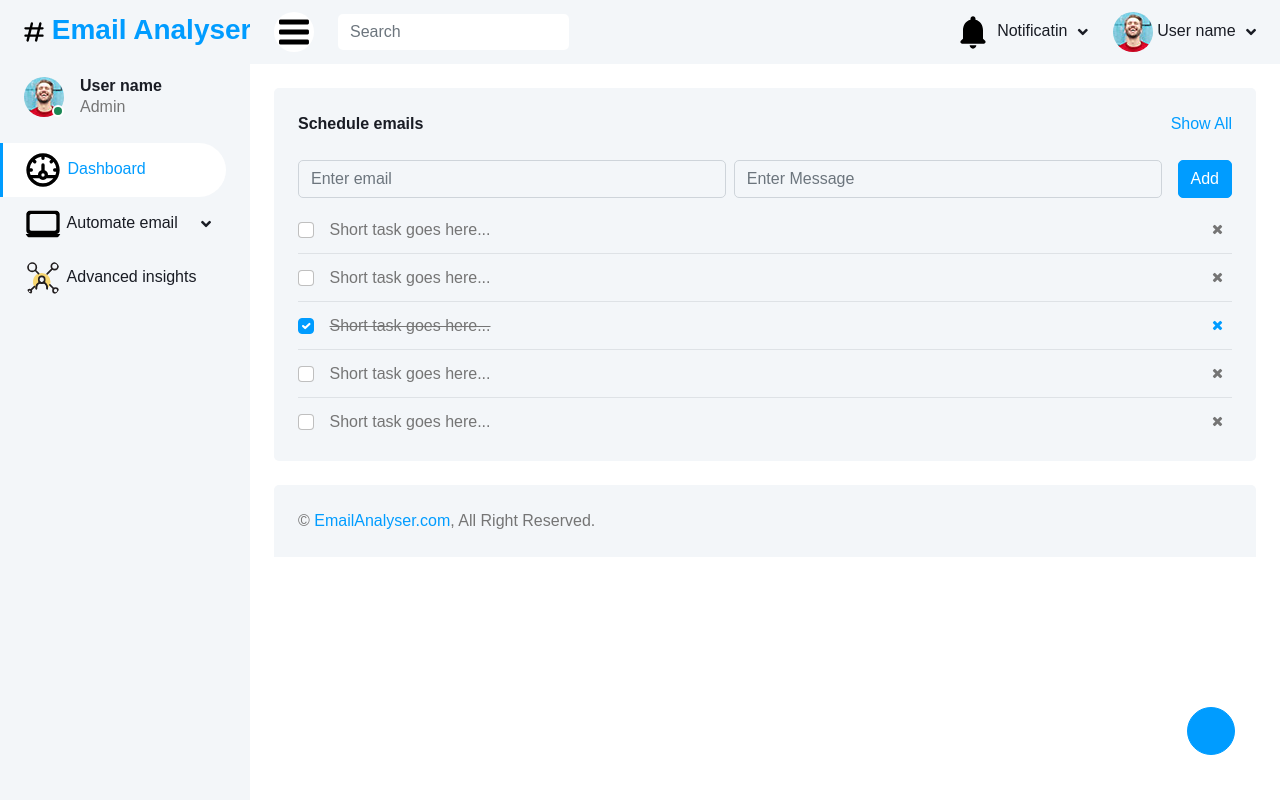
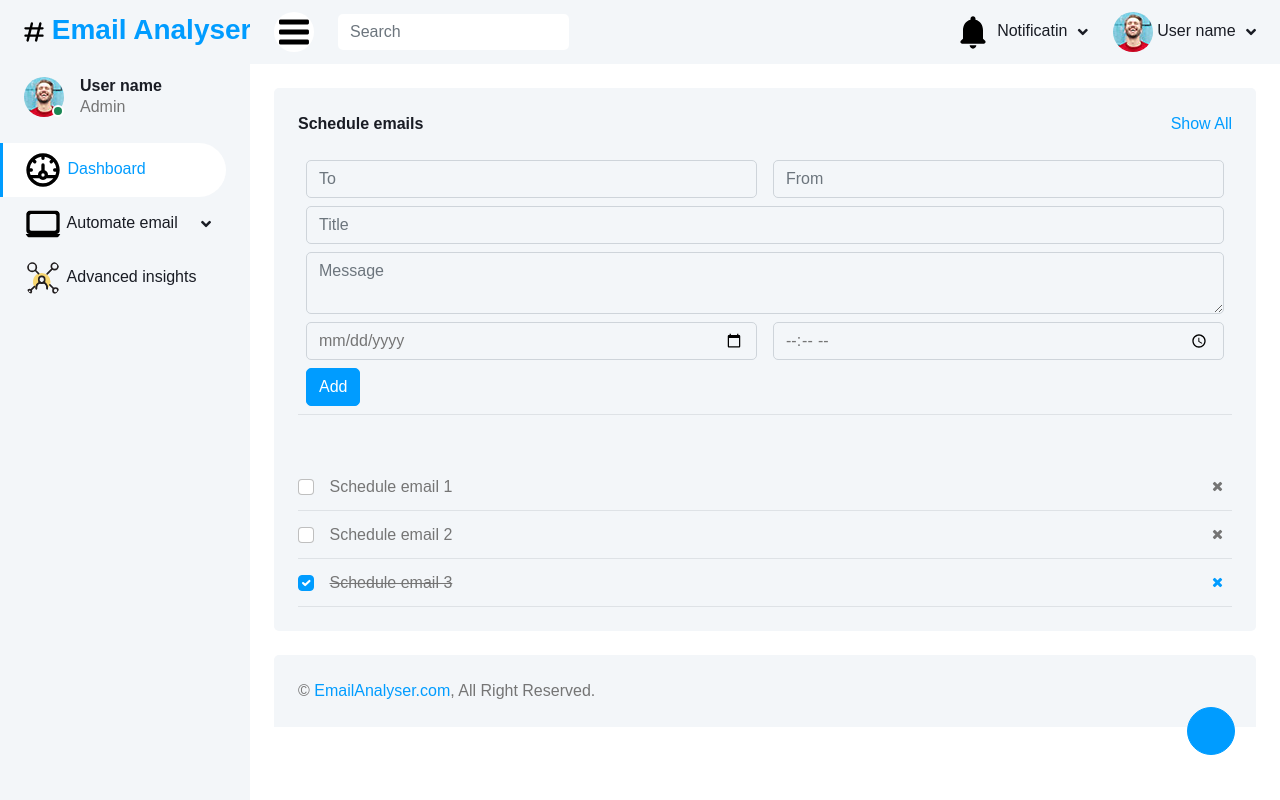
Before and after one commit to SanmayAvhad/44_VCET, a Django app: template Hackathon/templates/Schedule.html in a window 1280 px wide. Run offline with Django 3.2, Linux system fonts and the light colour scheme; the template is opened without the code that fills it, so the values that code supplies are empty; some libraries are stand-ins or nearby versions.

Commit message:
schedule emails added

```diff
--- a/Hackathon/In_the_loop/email_features.py
+++ b/Hackathon/In_the_loop/email_features.py
@@ -9,9 +9,7 @@ from email import encoders
 
 
 def receive_emails():
-
     pass
-
 
 
 def openAI(title):
--- a/Hackathon/templates/Schedule.html
+++ b/Hackathon/templates/Schedule.html
@@ -36,7 +36,8 @@
 
     <link rel="stylesheet" href="{% static 'css/style.css'%}">
 
-    <link rel="stylesheet" href="{% static 'https://cdnjs.cloudflare.com/ajax/libs/font-awesome/4.7.0/css/font-awesome.min.css'%}">
+    <link rel="stylesheet"
+        href="{% static 'https://cdnjs.cloudflare.com/ajax/libs/font-awesome/4.7.0/css/font-awesome.min.css'%}">
 
 
 </head>
@@ -48,12 +49,15 @@
         <div class="sidebar pe-4 pb-3">
             <nav class="navbar bg-light navbar-light">
                 <a href="index.html" class="navbar-brand mx-4 mb-3">
-                <h3 class="text-primary"> <img src="{% static 'img/icon/hashtag.svg' %}" style="width: 20px; height: 20px;" /> Email Analyser</h3>
+                    <h3 class="text-primary"> <img src="{% static 'img/icon/hashtag.svg' %}"
+                            style="width: 20px; height: 20px;" /> Email Analyser</h3>
                 </a>
                 <div class="d-flex align-items-center ms-4 mb-4">
                     <div class="position-relative">
-                    {% comment %} <img class="rounded-circle" src="img/user.jpg" alt="" style="width: 40px; height: 40px;"> {% endcomment %}
-                    <img class="rounded-circle" src="{% static 'img/user.jpg' %}" style="width: 40px; height: 40px;" />
+                        {% comment %} <img class="rounded-circle" src="img/user.jpg" alt=""
+                            style="width: 40px; height: 40px;"> {% endcomment %}
+                        <img class="rounded-circle" src="{% static 'img/user.jpg' %}"
+                            style="width: 40px; height: 40px;" />
                         <div
                             class="bg-success rounded-circle border border-2 border-white position-absolute end-0 bottom-0 p-1">
                         </div>
@@ -64,16 +68,22 @@
                     </div>
                 </div>
                 <div class="navbar-nav w-100">
-                <a href="index.html" class="nav-item nav-link active"> <img class="rounded-circle" src="{% static 'img/icon/dashboard.svg' %}" style="width: 40px; height: 40px;" /> Dashboard</a>
+                    <a href="index.html" class="nav-item nav-link active"> <img class="rounded-circle"
+                            src="{% static 'img/icon/dashboard.svg' %}" style="width: 40px; height: 40px;" />
+                        Dashboard</a>
                     <div class="nav-item dropdown">
-                    <a href="#" class="nav-link dropdown-toggle" data-bs-toggle="dropdown"><img class="rounded-circle" src="{% static 'img/icon/laptop.svg' %}" style="width: 40px; height: 40px;" />  Automate email</a>
+                        <a href="#" class="nav-link dropdown-toggle" data-bs-toggle="dropdown"><img
+                                class="rounded-circle" src="{% static 'img/icon/laptop.svg' %}"
+                                style="width: 40px; height: 40px;" /> Automate email</a>
                         <div class="dropdown-menu bg-transparent border-0">
                             <a href="Schedule.html" class="dropdown-item">Schedule email</a>
                             <!-- <a href="typography.html" class="dropdown-item">Typography</a>
                         <a href="element.html" class="dropdown-item">Other Elements</a> -->
                         </div>
                     </div>
-                <a href="OpenAi.html" class="nav-item nav-link"><img class="rounded-circle" src="{% static 'img/icon/user-insights.svg' %}" style="width: 40px; height: 40px;" /> Advanced insights</a>
+                    <a href="OpenAi.html" class="nav-item nav-link"><img class="rounded-circle"
+                            src="{% static 'img/icon/user-insights.svg' %}" style="width: 40px; height: 40px;" />
+                        Advanced insights</a>
 
                 </div>
             </nav>
@@ -91,7 +101,8 @@
                 </a>
                 <a href="#" class="sidebar-toggler flex-shrink-0">
                     {% comment %} <i class="fa fa-bars"></i> {% endcomment %}
-                    <img class="rounded-circle" src="{% static 'img/icon/three.svg' %}" style="width: 40px; height: 40px;" />
+                    <img class="rounded-circle" src="{% static 'img/icon/three.svg' %}"
+                        style="width: 40px; height: 40px;" />
                 </a>
                 <form class="d-none d-md-flex ms-4">
                     <input class="form-control border-0" type="search" placeholder="Search">
@@ -142,7 +153,8 @@
                     </div>
                     <div class="nav-item dropdown">
                         <a href="#" class="nav-link dropdown-toggle" data-bs-toggle="dropdown">
-                            <img class="rounded-circle" src="{% static 'img/icon/notification.svg' %}" style="width: 40px; height: 40px;" />
+                            <img class="rounded-circle" src="{% static 'img/icon/notification.svg' %}"
+                                style="width: 40px; height: 40px;" />
                             <span class="d-none d-lg-inline-flex">Notificatin</span>
                         </a>
                         <div class="dropdown-menu dropdown-menu-end bg-light border-0 rounded-0 rounded-bottom m-0">
@@ -166,7 +178,8 @@
                     </div>
                     <div class="nav-item dropdown">
                         <a href="#" class="nav-link dropdown-toggle" data-bs-toggle="dropdown">
-                            <img class="rounded-circle" src="{% static 'img/user.jpg' %}" style="width: 40px; height: 40px;" />
+                            <img class="rounded-circle" src="{% static 'img/user.jpg' %}"
+                                style="width: 40px; height: 40px;" />
                             <span class="d-none d-lg-inline-flex">User name</span>
                         </a>
                         <div class="dropdown-menu dropdown-menu-end bg-light border-0 rounded-0 rounded-bottom m-0">
@@ -206,17 +219,31 @@
                                 <a href="">Show All</a>
                             </div>
 
+                            <div class="form border-bottom">
                                 <div class="d-flex mb-2">
-                                <input class="form-control bg-transparent" type="text" placeholder="Enter email">
-                                <input class="form-control bg-transparent mx-2" type="text" placeholder="Enter Message">
-                                <button type="button" class="btn btn-primary ms-2">Add</button>
+                                    <input class="form-control bg-transparent mx-2" type="email" placeholder="To">
+                                    <input class="form-control bg-transparent mx-2" type="email" placeholder="From">
                                 </div>
+                                <div class="d-flex mb-2">
+                                    <input class="form-control bg-transparent mx-2" type="text" placeholder="Title">
+                                </div>
+                                <div class="d-flex mb-2">
+                                    <textarea class="form-control bg-transparent mx-2 " row="3" placeholder="Message"></textarea>
+                                </div>
+
+                                <div class="d-flex mb-2">
+                                    <input class="form-control bg-transparent mx-2" type="Date" placeholder="Date">
+                                    <input class="form-control bg-transparent mx-2" type="time" placeholder="Time">
+                                </div>
+                                <button type="submit" class="btn btn-primary ms-2 mb-2">Add</button>
+                            </div>
+                            <br><br>
 
                             <div class="d-flex align-items-center border-bottom py-2">
                                 <input class="form-check-input m-0" type="checkbox">
                                 <div class="w-100 ms-3">
                                     <div class="d-flex w-100 align-items-center justify-content-between">
-                                        <span>Short task goes here...</span>
+                                        <span>Schedule email 1</span>
                                         <button class="btn btn-sm"><i class="fa fa-times"></i></button>
                                     </div>
                                 </div>
@@ -226,7 +253,7 @@
                                 <input class="form-check-input m-0" type="checkbox">
                                 <div class="w-100 ms-3">
                                     <div class="d-flex w-100 align-items-center justify-content-between">
-                                        <span>Short task goes here...</span>
+                                        <span>Schedule email 2</span>
                                         <button class="btn btn-sm"><i class="fa fa-times"></i></button>
                                     </div>
                                 </div>
@@ -236,28 +263,8 @@
                                 <input class="form-check-input m-0" type="checkbox" checked>
                                 <div class="w-100 ms-3">
                                     <div class="d-flex w-100 align-items-center justify-content-between">
-                                        <span><del>Short task goes here...</del></span>
+                                        <span><del>Schedule email 3</del></span>
                                         <button class="btn btn-sm text-primary"><i class="fa fa-times"></i></button>
-                                    </div>
-                                </div>
-                            </div>
-
-                            <div class="d-flex align-items-center border-bottom py-2">
-                                <input class="form-check-input m-0" type="checkbox">
-                                <div class="w-100 ms-3">
-                                    <div class="d-flex w-100 align-items-center justify-content-between">
-                                        <span>Short task goes here...</span>
-                                        <button class="btn btn-sm"><i class="fa fa-times"></i></button>
-                                    </div>
-                                </div>
-                            </div>
-
-                            <div class="d-flex align-items-center pt-2">
-                                <input class="form-check-input m-0" type="checkbox">
-                                <div class="w-100 ms-3">
-                                    <div class="d-flex w-100 align-items-center justify-content-between">
-                                        <span>Short task goes here...</span>
-                                        <button class="btn btn-sm"><i class="fa fa-times"></i></button>
                                     </div>
                                 </div>
                             </div>
@@ -291,7 +298,8 @@
     </div>
 
     <!-- JavaScript Libraries -->
-    {% comment %} <script src="https://code.jquery.com/jquery-3.4.1.min.js"></script> {% endcomment %}
+    {% comment %}
+    <script src="https://code.jquery.com/jquery-3.4.1.min.js"></script> {% endcomment %}
     <link rel="script" href="{% static 'https://code.jquery.com/jquery-3.4.1.min.js' %}">
     <script src="https://cdn.jsdelivr.net/npm/bootstrap@5.0.0/dist/js/bootstrap.bundle.min.js"></script>
     <script src="lib/chart/chart.min.js"></script>
```
Lines whose indentation alone changed are shown as unchanged.
